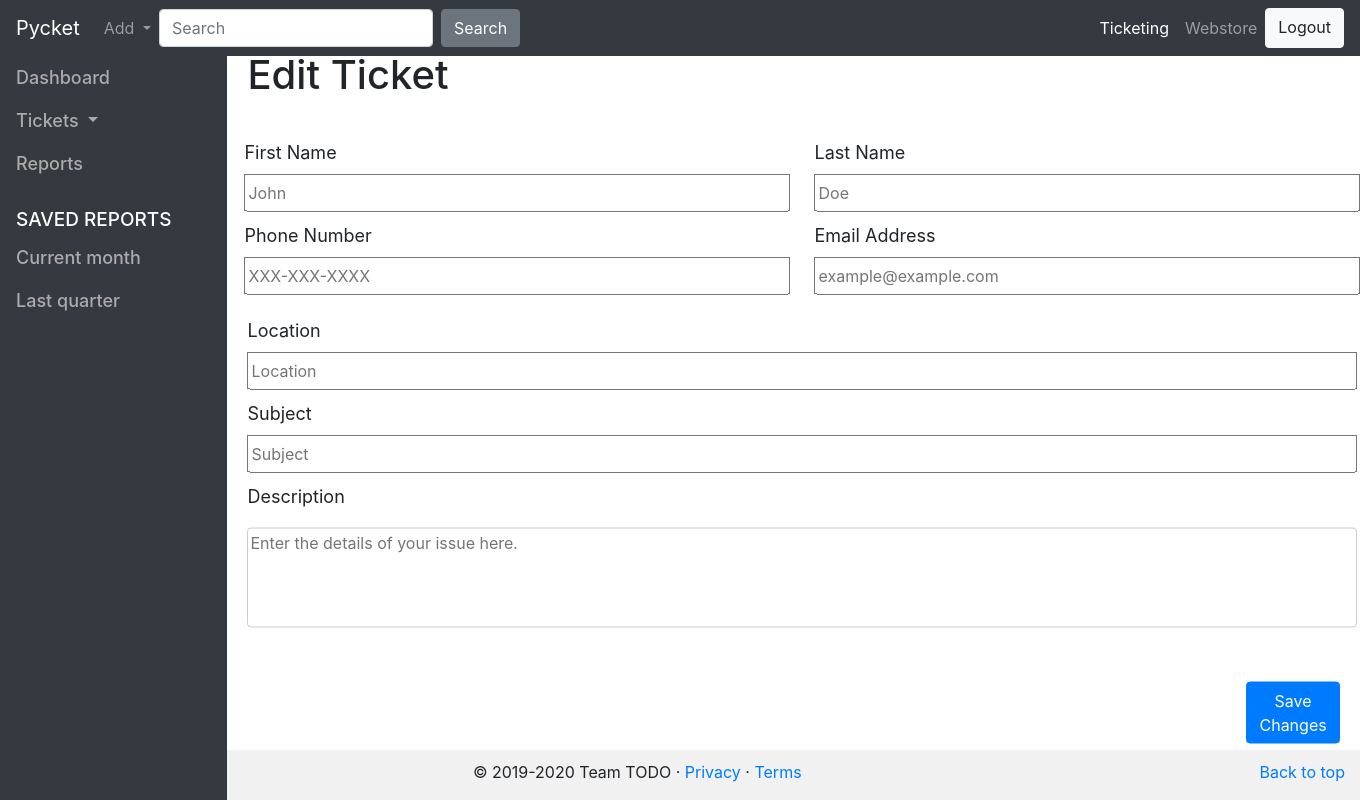
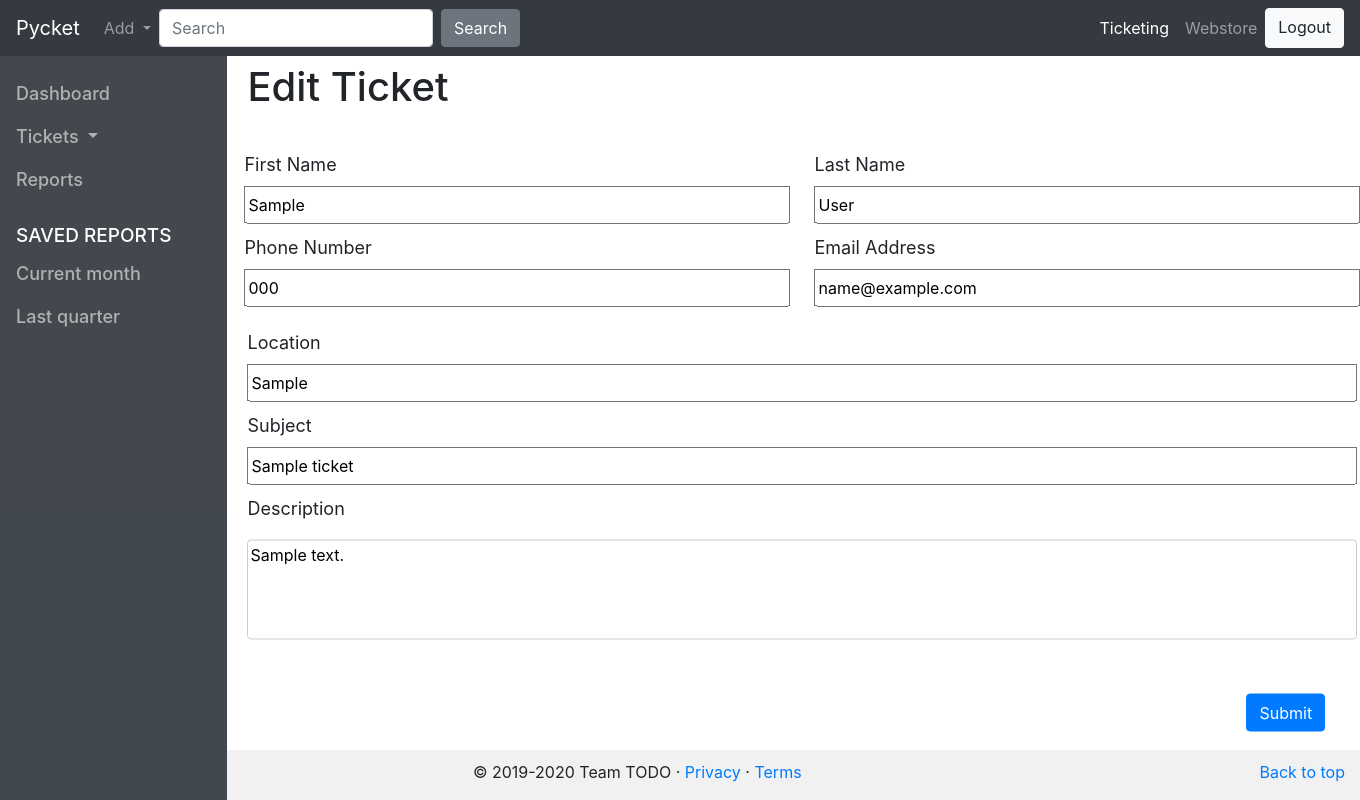
Before and after one commit to AU-CS-499-Spring-2020/Team_TODO, a Flask app: page /ticket/1/update in a window 1360 px wide. Run offline with Flask 2, Linux system fonts and the light colour scheme; a user stored in the database is signed in; tables that the repository leaves empty hold one stand-in row (values such as "Sample post"); parts of the project's set-up code (start-up, migrations or seed data) failed here and were passed over; some libraries are stand-ins or nearby versions.

Commit message:
users can now update existing tickets

```diff
--- a/Pycket/pycket/forms.py
+++ b/Pycket/pycket/forms.py
@@ -37,6 +37,15 @@ class CreateTicketForm(FlaskForm):
     subject = StringField('Subject', validators=[DataRequired()])
     description = TextAreaField('Description', validators=[DataRequired()])
 
+class EditTicketForm(FlaskForm):
+    firstname = StringField('First Name', validators=[DataRequired()])
+    lastname = StringField('Last Name', validators=[DataRequired()])
+    phone_number = StringField('Phone Number', validators=[DataRequired()])
+    email = StringField('Email Address', validators=[DataRequired(), Email()])
+    location = StringField('Location')
+    subject = StringField('Subject', validators=[DataRequired()])
+    description = TextAreaField('Description', validators=[DataRequired()])
+
 categories = ['Replacement PC', 'Peripherals', 'Misc.']
 
 class CreateProductForm(FlaskForm):
--- a/Pycket/pycket/static/css/app/style.css
+++ b/Pycket/pycket/static/css/app/style.css
@@ -12,10 +12,11 @@
     position: relative;
     top: 0;
     height: calc(100vh - 48px);
-    padding-top: .5rem;
+    padding-top: 1.5rem;
     overflow-x: hidden;
     overflow-y: auto; /* Scrollable contents if viewport is shorter than content. */
     background-color: #343a40;
+    opacity: 0.92;
   }
 
   @supports ((position: -webkit-sticky) or (position: sticky)) {
--- a/Pycket/pycket/templates/ticket/ticket_edit.html
+++ b/Pycket/pycket/templates/ticket/ticket_edit.html
@@ -9,6 +9,7 @@
 {% block content %}
 <div class="container">
     <form method="post">
+      {{ form.hidden_tag() }}
     <div id="ticket-info" class="form-row">
       <div class="col-sm">
         <div class="form-group">
@@ -18,40 +19,40 @@
           <div class="row">
             <div class="column">
               <div id="nameFirst">
-                  <label for="nameFirst">First Name</label><br>
-                  <input type="text" name="nameFirst" id="nameFirst" placeholder="John" required>
+                {{ form.firstname.label }}<br>
+                {{ form.firstname(size=64) }}<br>
               </div>
               <div id="phone">
-                  <label for="phone">Phone Number</label><br>
-                  <input type="tel" name="phone" id="phone" pattern="[0-9]{3}-[0-9]{3}-[0-9]{4}" placeholder="XXX-XXX-XXXX" required>
+                {{ form.phone_number.label }}<br>
+                {{ form.phone_number(size=10) }}<br>
               </div>
             </div>
             <div class="column">
               <div id="nameLast">
-                  <label for="nameLast">Last Name</label><br>
-                  <input type="text" name="nameLast" id="nameLast" placeholder="Doe" required>
+                {{ form.lastname.label }}<br>
+                {{ form.lastname(size=64) }}<br>
               </div>
               <div id="email">
-                  <label for="email">Email Address</label><br>
-                  <input type="email" name="email" id="email" placeholder="example@example.com" required>
+                {{ form.email.label }}<br>
+                {{ form.email(size=64) }}<br>
               </div>
             </div>
           </div>
           <div id="location">
-              <label for="location">Location</label><br>
-              <input type="text" name="location" id="location" placeholder="Location" required>
+            {{ form.location.label }}<br>
+            {{ form.location(size=64) }}<br>
           </div>
           <div id="subject">
-              <label for="subject">Subject</label><br>
-              <input name="subject" id="subject" placeholder="Subject" required>
+            {{ form.subject.label }}<br>
+            {{ form.subject(size=64) }}<br>
           </div>
           <div id="description">
-              <label for="description">Description</label><br>
-              <textarea name="description" id="description" placeholder="Enter the details of your issue here." required></textarea>
+            {{ form.description.label }}<br>
+            {{ form.description(size=10000) }}<br>
           </div>
           <br><br>
           <div id="button">
-              <button type="submit" class="btn btn-primary">Save Changes</button>
+            <button type="submit" class="btn btn-primary">Submit</button>
           </div>
         </div>
       </div>
--- a/Pycket/pycket/ticket.py
+++ b/Pycket/pycket/ticket.py
@@ -8,7 +8,7 @@ from werkzeug.exceptions import abort
 
 from pycket import app, db
 from pycket.models import Ticket
-from pycket.forms import CreateTicketForm
+from pycket.forms import CreateTicketForm, EditTicketForm
 
 bp = Blueprint('ticket', __name__, template_folder='templates/ticket/')
 
@@ -77,32 +77,19 @@ def create():
 
 #     return ticket
 
-@bp.route('/ticket//<int:id>/update', methods=('GET', 'POST'))
+@bp.route('/ticket/<int:id>/update', methods=('GET', 'POST'))
 @login_required
 def update(id):
-    ticket = Ticket.query.filter_by(id=id).first()
-
-    if request.method == 'POST':
-        title = request.form['title']
-        body = request.form['body']
-        error = None
-
-        if not title:
-            error = 'Title is required.'
-
-        if error is not None:
-            flash(error)
-        else:
-            db = get_db()
-            db.execute(
-                'UPDATE ticket SET title = ?, body = ?'
-                ' WHERE id = ?',
-                (title, body, id)
-            )
-            db.commit()
+    if current_user.is_authenticated:
+        ticket = Ticket.query.filter_by(id=id).first()
+        form = EditTicketForm(obj=ticket)
+        if form.validate_on_submit():
+            form.populate_obj(ticket)
+            db.session.commit()
             return redirect(url_for('ticket.index'))
 
-    return render_template('ticket/ticket_edit.html', ticket=ticket)
+        return render_template('ticket/ticket_edit.html', form=form, ticket=ticket)
+
 
 @bp.route('/ticket/<int:id>/archive', methods=('POST',))
 @login_required
```
Also changed, not shown: Pycket/app.db. Lines whose indentation alone changed are shown as unchanged.
